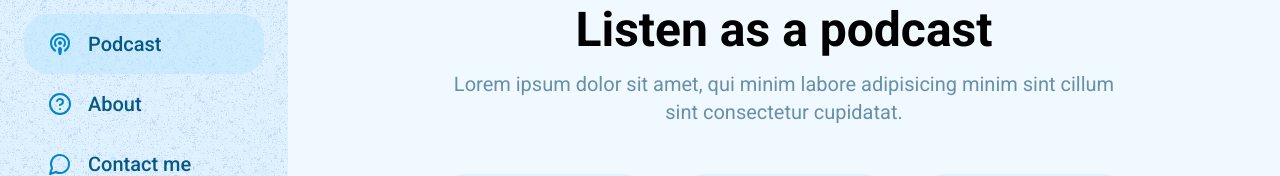
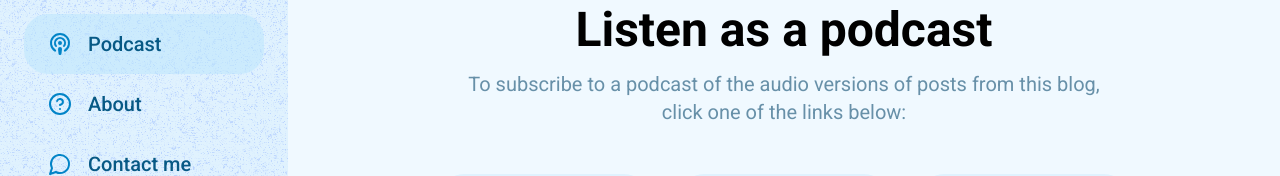
Before and after one commit to kiahjh/ancient-path, a Next.js app: page /podcast-en in a window 1280 px wide. Shown: the part 178-354 px from the top of the page. Built offline with nearby package versions, Linux system fonts and the light colour scheme; no server answers.

Commit message:
added real description to podcast page

```diff
--- a/components/templates/PodcastPageTemplate.tsx
+++ b/components/templates/PodcastPageTemplate.tsx
@@ -83,7 +83,7 @@ const AppOption: React.FC<AppOptionProps> = ({ name, image, href }) => (
 const content = {
   en: {
     title: `Listen as a podcast`,
-    description: `Lorem ipsum dolor sit amet, qui minim labore adipisicing minim sint cillum sint consectetur cupidatat.`,
+    description: `To subscribe to a podcast of the audio versions of posts from this blog, click one of the links below:`,
     spotify: {
       title: `Spotify`,
       link: `https://open.spotify.com/show/3JDQmzp0D4FNXeE7NC5D5S`,
@@ -107,7 +107,7 @@ const content = {
   },
   es: {
     title: `Escucha como podcast`,
-    description: `Lorem ipsum dolor sit amet, qui minim labore adipisicing minim sint cillum sint consectetur cupidatat.`,
+    description: `Para suscribirte a un podcast de los audios de las publicaciones de este blog, haz clic en uno de los enlaces siguientes:`,
     spotify: {
       title: `Spotify`,
       link: `https://open.spotify.com/show/3T32aJ757tMg2kyzG2kANh`,
```
